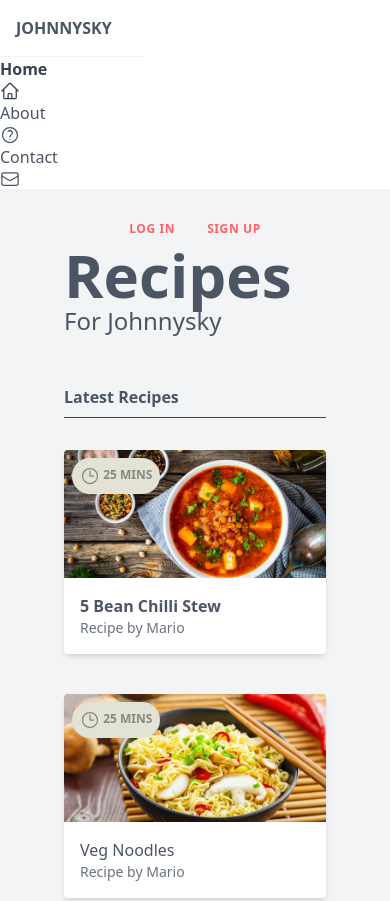
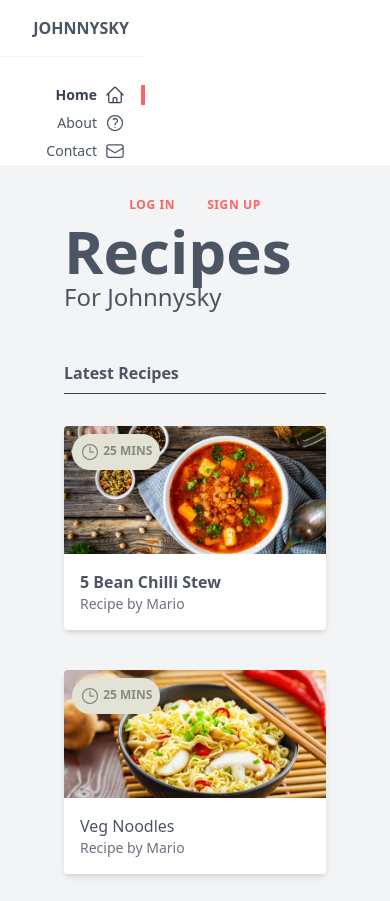
Before and after one commit to Johnnysky2700/Tailwind-Tutorial, a website: page public/index.html in a window 390 px wide. Shown: the top 901 px of the page. Drawn offline with Linux system fonts and the light colour scheme.

Commit message:
Responsive Nav part 1

```diff
--- a/public/index.html
+++ b/public/index.html
@@ -8,39 +8,39 @@
 </head>
 <body class="text-gray-600 font-body">
     <div class="grid md:grid-cols-3">    <!-- content wrapper -->
-        <div class="md:col-span-1">
-            <nav>
+        <div class="md:col-span-1 md:flex md:justify-end">
+            <nav class="text-right">
                 <div>
                     <h1 class="font-bold uppercase p-4 border-b border-gray-100">
                         <a href="/" class="hover:text-gray-700">Johnnysky</a>
                     </h1>
                 </div>
-                <ul>
-                    <li class="text-gray-700 font-bold">
-                        <a href="#">
+                <ul class="text-sm mt-6">
+                    <li class="text-gray-700 font-bold py-1">
+                        <a href="#" class="px-4 flex justify-end border-r-4 border-primary">
                             <span>Home</span>
-                            <svg xmlns="http://www.w3.org/2000/svg" fill="none" viewBox="0 0 24 24" stroke-width="1.5" stroke="currentColor" class="w-5">
+                            <svg xmlns="http://www.w3.org/2000/svg" fill="none" viewBox="0 0 24 24" stroke-width="1.5" stroke="currentColor" class="w-5 ml-2">
                             <path stroke-linecap="round" stroke-linejoin="round" d="m2.25 12 8.954-8.955c.44-.439 1.152-.439 1.591 0L21.75 12M4.5 9.75v10.125c0 .621.504 1.125
                             1.125 1.125H9.75v-4.875c0-.621.504-1.125 1.125-1.125h2.25c.621 0 1.125.504 1.125 1.125V21h4.125c.621 0 1.125-.504 1.125-1.125V9.75M8.25 21h8.25" />
                             </svg>
 
                         </a>
                     </li>
-                    <li>
-                        <a href="#">
+                    <li class="py-1">
+                        <a href="#" class="px-4 flex justify-end border-r-4 border-white">
                             <span>About</span>
-                            <svg xmlns="http://www.w3.org/2000/svg" fill="none" viewBox="0 0 24 24" stroke-width="1.5" stroke="currentColor" class="w-5">
+                            <svg xmlns="http://www.w3.org/2000/svg" fill="none" viewBox="0 0 24 24" stroke-width="1.5" stroke="currentColor" class="w-5 ml-2">
                             <path stroke-linecap="round" stroke-linejoin="round" d="M9.879 7.519c1.171-1.025 3.071-1.025 4.242 0 1.172 1.025
                              1.172 2.687 0 3.712-.203.179-.43.326-.67.442-.745.361-1.45.999-1.45 1.827v.75M21 12a9 9 0 1 1-18 0 9 9 0 0 1 18 0Zm-9 5.25h.008v.008H12v-.008Z" />
                             </svg>
 
                         </a>
                     </li>
-                    <li>
-                        <a href="#">
+                    <li class="py-1">
+                        <a href="#" class="px-4 flex justify-end border-r-4 border-white">
                             <span>Contact</span>
                             <svg xmlns="http://www.w3.org/2000/svg" fill="none" viewBox="0 0 24 24" stroke-width="1.5" stroke="currentColor"
-                            class="w-5">
+                            class="w-5 ml-2">
                             <path stroke-linecap="round" stroke-linejoin="round" d="M21.75 6.75v10.5a2.25 2.25 0 0 1-2.25 2.25h-15a2.25 2.25 0 0
                             1-2.25-2.25V6.75m19.5 0A2.25 2.25 0 0 0 19.5 4.5h-15a2.25 2.25 0 0 0-2.25 2.25m19.5 0v.243a2.25 2.25 0 0 1-1.07 1.916l-7.5
                             4.615a2.25 2.25 0 0 1-2.36 0L3.32 8.91a2.25 2.25 0 0 1-1.07-1.916V6.75" />
```
Also changed, not shown: public/styles.css.
